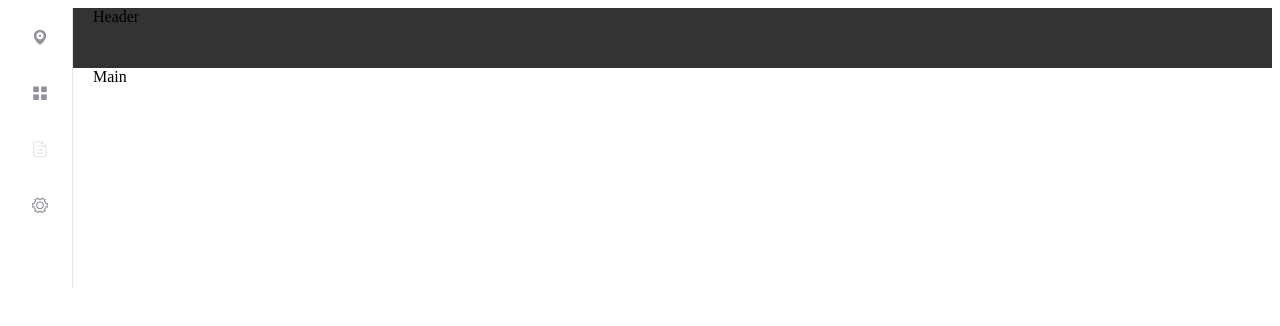
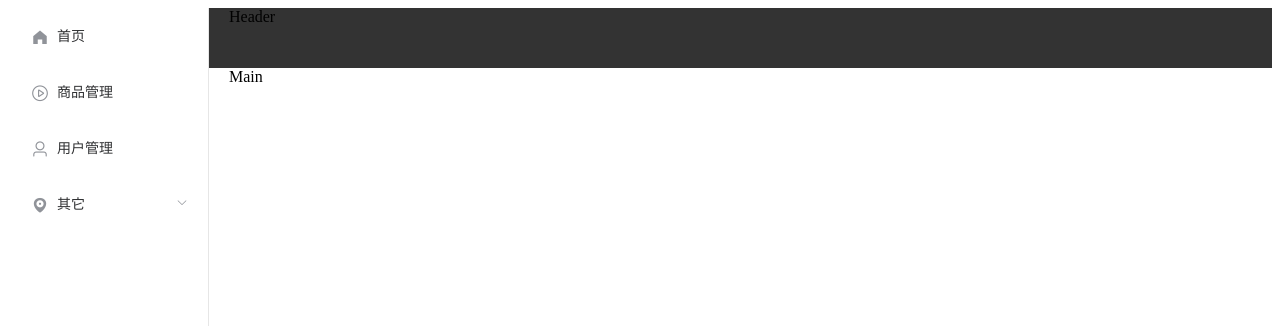
Before and after one commit to yexia553/vue_study, a Vue app in the folder vue-manage/: page / in a window 1280 px wide. Shown: the top 326 px of the page. Built offline with nearby package versions, Linux system fonts and the light colour scheme.

Commit message:
实现左侧菜单

```diff
--- a/vue-manage/src/App.vue
+++ b/vue-manage/src/App.vue
@@ -11,13 +11,8 @@
 }
 </script>
 
-<!-- <style>
+<style>
 #app {
-  font-family: Avenir, Helvetica, Arial, sans-serif;
-  -webkit-font-smoothing: antialiased;
-  -moz-osx-font-smoothing: grayscale;
-  text-align: center;
-  color: #2c3e50;
-  margin-top: 60px;
+    height: 100vh;
 }
-</style> -->
+</style>
--- a/vue-manage/src/components/CommonAside.vue
+++ b/vue-manage/src/components/CommonAside.vue
@@ -1,39 +1,22 @@
 <template>
     <el-menu default-active="1-4-1" class="el-menu-vertical-demo" @open="handleOpen" @close="handleClose"
         :collapse="isCollapse">
-        <el-submenu index="1">
+
+        <el-menu-item v-for="item in noChildren" :index="item.path" :key="item.path">
+            <!-- 下面两行代码在引用属性的方式上有所不同，注意 -->
+            <i :class="`el-icon-${item.icon }`"></i>
+            <span slot="title">{{item.label}}</span>
+        </el-menu-item>
+
+        <el-submenu v-for="item in hasChildren" :index="item.path" :key="item.path">
             <template slot="title">
-                <i class="el-icon-location"></i>
-                <span slot="title">导航一</span>
+                <i :class="`el-icon-${item.icon}`"></i>
+                <span slot="title">{{item.label}}</span>
             </template>
-            <el-menu-item-group>
-                <span slot="title">分组一</span>
-                <el-menu-item index="1-1">选项1</el-menu-item>
-                <el-menu-item index="1-2">选项2</el-menu-item>
+            <el-menu-item-group v-for="(subItem, subIndex) in item.children" :key="subItem.path">
+                <el-menu-item :index="subIndex">{{subItem.label}}</el-menu-item>
             </el-menu-item-group>
-            <el-menu-item-group title="分组2">
-                <el-menu-item index="1-3">选项3</el-menu-item>
-            </el-menu-item-group>
-            <el-submenu index="1-4">
-                <span slot="title">选项4</span>
-                <el-menu-item index="1-4-1">选项1</el-menu-item>
-            </el-submenu>
         </el-submenu>
-        <el-menu-item index="2">
-            <i class="el-icon-menu"></i>
-            <span slot="title">导航二</span>
-        </el-menu-item>
-        <el-menu-item index="3" disabled>
-            <i class="el-icon-document"></i>
-            <span slot="title">导航三</span>
-        </el-menu-item>
-        <el-menu-item index="4">
-            <i class="el-icon-setting"></i>
-            <span slot="title">导航四</span>
-        </el-menu-item>
-        <el-menu-item>
-
-        </el-menu-item>
     </el-menu>
 </template>
 
@@ -48,7 +31,51 @@
 export default {
     data() {
         return {
-            isCollapse: true
+            isCollapse: false,
+            menu: [
+                {
+                    path: '/',
+                    name: 'home',
+                    label: '首页',
+                    icon: 's-home',
+                    url: '/Home/Home'
+                },
+                {
+                    path: '/mall',
+                    name: 'mall',
+                    label: '商品管理',
+                    icon: 'video-play',
+                    url: '/MallManage/MallManage'
+                },
+                {
+                    path: '/user',
+                    name: 'user',
+                    label: '用户管理',
+                    icon: 'user',
+                    url: '/UserManage/UserManage'
+                },
+                {
+                    label: '其它',
+                    name: 'other',
+                    icon: 'location',
+                    children: [
+                        {
+                            path: '/pageOne',
+                            name: 'pageOne',
+                            label: '页面1',
+                            icon: 'setting',
+                            url: '/Other/PageOne'
+                        },
+                        {
+                            path: '/pageTwo',
+                            name: 'pageTwo',
+                            label: '页面2',
+                            icon: 'setting',
+                            url: '/Other/PageTwo'
+                        },
+                    ]
+                },
+            ]
         };
     },
     methods: {
@@ -58,6 +85,14 @@
         handleClose(key, keyPath) {
             console.log(key, keyPath);
         }
+    },
+    computed: {
+        noChildren() {
+            return this.menu.filter(item => !item.children)
+        },
+        hasChildren() {
+            return this.menu.filter(item => item.children)
+        },
     }
 }
 </script>
```
